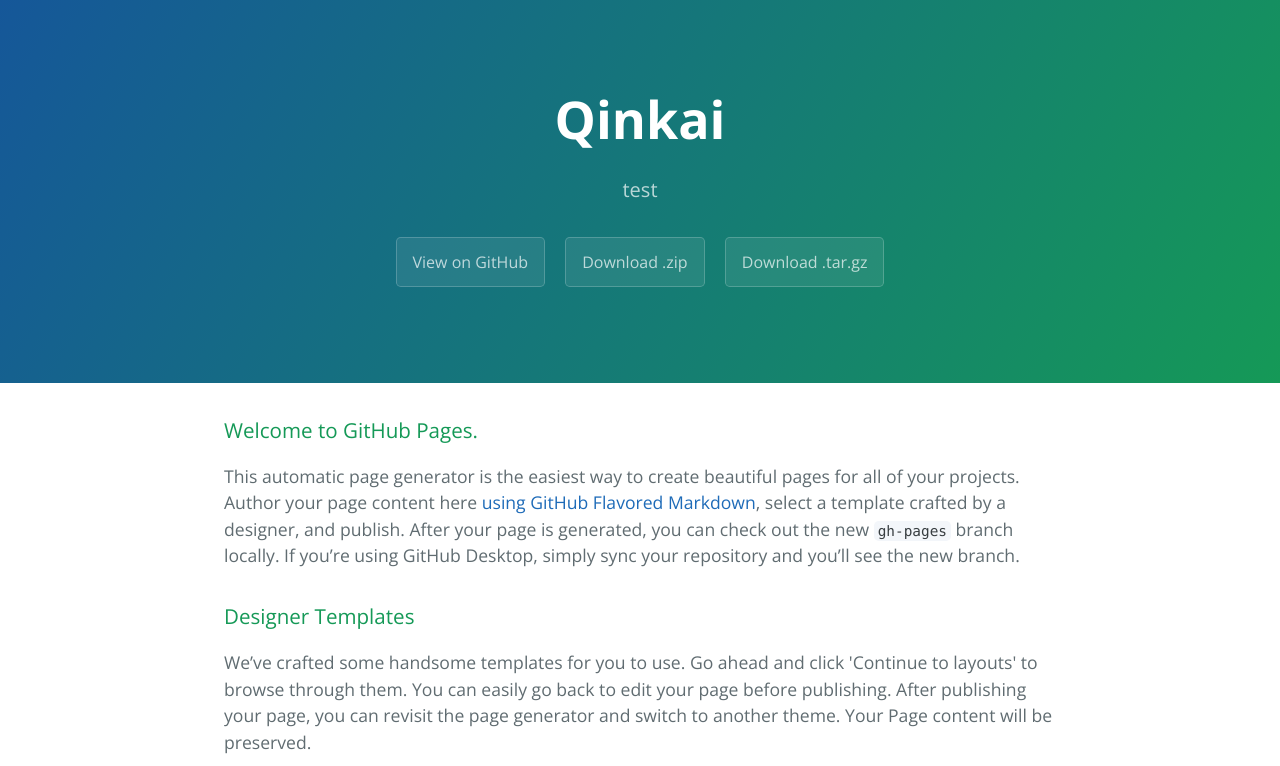
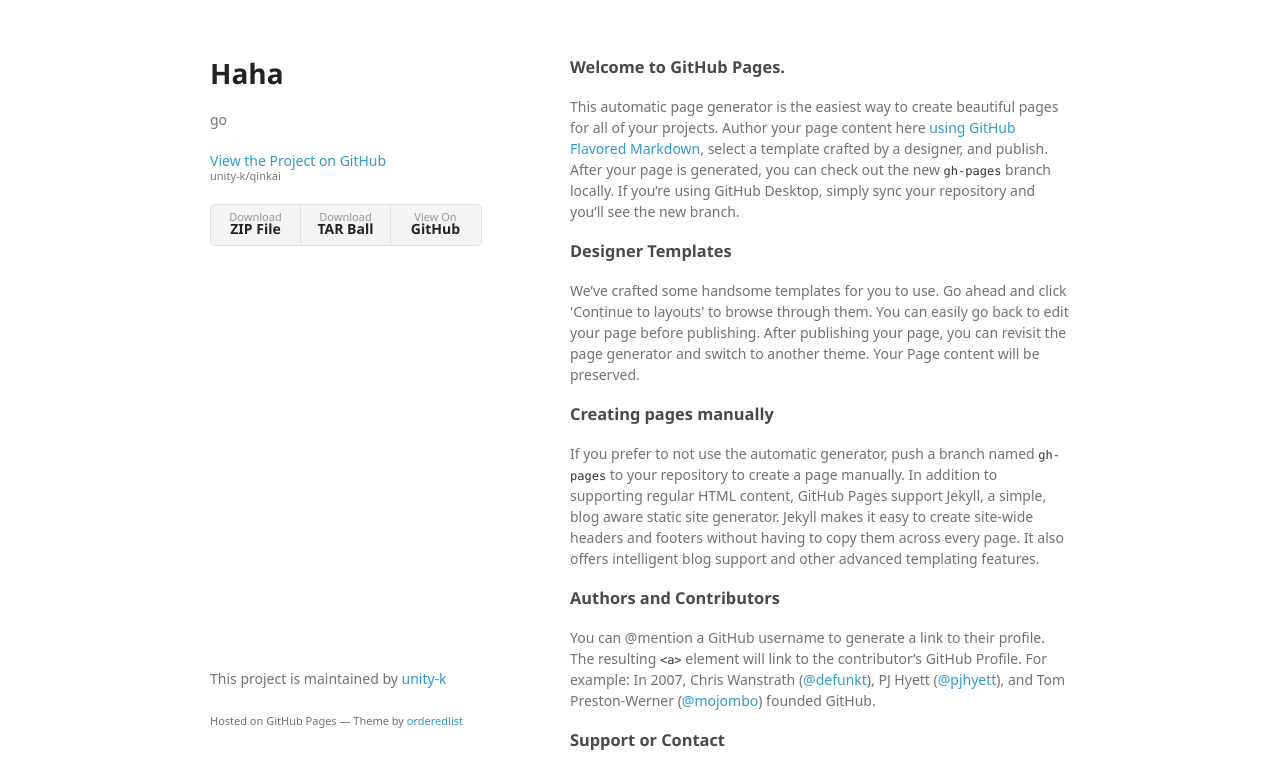
Before and after one commit to unity-k/qinkai, a plain HTML site: page index.html in a window 1280 px wide. Shown: the top 766 px of the page. Drawn offline with nearby package versions, Linux system fonts and the light colour scheme; a web font is replaced by a local one.

Commit message:
Create gh-pages branch via GitHub

```diff
--- a/index.html
+++ b/index.html
@@ -1,25 +1,34 @@
-<!DOCTYPE html>
-<html lang="en-us">
+<!doctype html>
+<html>
   <head>
-    <meta charset="UTF-8">
-    <title>Qinkai by unity-k</title>
-    <meta name="viewport" content="width=device-width, initial-scale=1">
-    <link rel="stylesheet" type="text/css" href="stylesheets/normalize.css" media="screen">
-    <link href='https://fonts.googleapis.com/css?family=Open+Sans:400,700' rel='stylesheet' type='text/css'>
-    <link rel="stylesheet" type="text/css" href="stylesheets/stylesheet.css" media="screen">
-    <link rel="stylesheet" type="text/css" href="stylesheets/github-light.css" media="screen">
+    <meta charset="utf-8">
+    <meta http-equiv="X-UA-Compatible" content="chrome=1">
+    <title>Haha by unity-k</title>
+
+    <link rel="stylesheet" href="stylesheets/styles.css">
+    <link rel="stylesheet" href="stylesheets/github-light.css">
+    <meta name="viewport" content="width=device-width">
+    <!--[if lt IE 9]>
+    <script src="//html5shiv.googlecode.com/svn/trunk/html5.js"></script>
+    <![endif]-->
   </head>
   <body>
-    <section class="page-header">
-      <h1 class="project-name">Qinkai</h1>
-      <h2 class="project-tagline">test</h2>
-      <a href="https://github.com/unity-k/qinkai" class="btn">View on GitHub</a>
-      <a href="https://github.com/unity-k/qinkai/zipball/master" class="btn">Download .zip</a>
-      <a href="https://github.com/unity-k/qinkai/tarball/master" class="btn">Download .tar.gz</a>
-    </section>
+    <div class="wrapper">
+      <header>
+        <h1>Haha</h1>
+        <p>go</p>
 
-    <section class="main-content">
-      <h3>
+        <p class="view"><a href="https://github.com/unity-k/qinkai">View the Project on GitHub <small>unity-k/qinkai</small></a></p>
+
+
+        <ul>
+          <li><a href="https://github.com/unity-k/qinkai/zipball/master">Download <strong>ZIP File</strong></a></li>
+          <li><a href="https://github.com/unity-k/qinkai/tarball/master">Download <strong>TAR Ball</strong></a></li>
+          <li><a href="https://github.com/unity-k/qinkai">View On <strong>GitHub</strong></a></li>
+        </ul>
+      </header>
+      <section>
+        <h3>
 <a id="welcome-to-github-pages" class="anchor" href="#welcome-to-github-pages" aria-hidden="true"><span aria-hidden="true" class="octicon octicon-link"></span></a>Welcome to GitHub Pages.</h3>
 
 <p>This automatic page generator is the easiest way to create beautiful pages for all of your projects. Author your page content here <a href="https://guides.github.com/features/mastering-markdown/">using GitHub Flavored Markdown</a>, select a template crafted by a designer, and publish. After your page is generated, you can check out the new <code>gh-pages</code> branch locally. If you’re using GitHub Desktop, simply sync your repository and you’ll see the new branch.</p>
@@ -43,15 +52,13 @@
 <a id="support-or-contact" class="anchor" href="#support-or-contact" aria-hidden="true"><span aria-hidden="true" class="octicon octicon-link"></span></a>Support or Contact</h3>
 
 <p>Having trouble with Pages? Check out our <a href="https://help.github.com/pages">documentation</a> or <a href="https://github.com/contact">contact support</a> and we’ll help you sort it out.</p>
-
-      <footer class="site-footer">
-        <span class="site-footer-owner"><a href="https://github.com/unity-k/qinkai">Qinkai</a> is maintained by <a href="https://github.com/unity-k">unity-k</a>.</span>
-
-        <span class="site-footer-credits">This page was generated by <a href="https://pages.github.com">GitHub Pages</a> using the <a href="https://github.com/jasonlong/cayman-theme">Cayman theme</a> by <a href="https://twitter.com/jasonlong">Jason Long</a>.</span>
+      </section>
+      <footer>
+        <p>This project is maintained by <a href="https://github.com/unity-k">unity-k</a></p>
+        <p><small>Hosted on GitHub Pages &mdash; Theme by <a href="https://github.com/orderedlist">orderedlist</a></small></p>
       </footer>
-
-    </section>
-
+    </div>
+    <script src="javascripts/scale.fix.js"></script>
 
   </body>
 </html>
--- /dev/null
+++ b/javascripts/scale.fix.js
@@ -0,0 +1,17 @@
+var metas = document.getElementsByTagName('meta');
+var i;
+if (navigator.userAgent.match(/iPhone/i)) {
+  for (i=0; i<metas.length; i++) {
+    if (metas[i].name == "viewport") {
+      metas[i].content = "width=device-width, minimum-scale=1.0, maximum-scale=1.0";
+    }
+  }
+  document.addEventListener("gesturestart", gestureStart, false);
+}
+function gestureStart() {
+  for (i=0; i<metas.length; i++) {
+    if (metas[i].name == "viewport") {
+      metas[i].content = "width=device-width, minimum-scale=0.25, maximum-scale=1.6";
+    }
+  }
+}
--- /dev/null
+++ b/stylesheets/styles.css
@@ -0,0 +1,324 @@
+@font-face {
+  font-family: 'Noto Sans';
+  font-weight: 400;
+  font-style: normal;
+  src: url('../fonts/Noto-Sans-regular/Noto-Sans-regular.eot');
+  src: url('../fonts/Noto-Sans-regular/Noto-Sans-regular.eot?#iefix') format('embedded-opentype'),
+       local('Noto Sans'),
+       local('Noto-Sans-regular'),
+       url('../fonts/Noto-Sans-regular/Noto-Sans-regular.woff2') format('woff2'),
+       url('../fonts/Noto-Sans-regular/Noto-Sans-regular.woff') format('woff'),
+       url('../fonts/Noto-Sans-regular/Noto-Sans-regular.ttf') format('truetype'),
+       url('../fonts/Noto-Sans-regular/Noto-Sans-regular.svg#NotoSans') format('svg');
+}
+
+@font-face {
+  font-family: 'Noto Sans';
+  font-weight: 700;
+  font-style: normal;
+  src: url('../fonts/Noto-Sans-700/Noto-Sans-700.eot');
+  src: url('../fonts/Noto-Sans-700/Noto-Sans-700.eot?#iefix') format('embedded-opentype'),
+       local('Noto Sans Bold'),
+       local('Noto-Sans-700'),
+       url('../fonts/Noto-Sans-700/Noto-Sans-700.woff2') format('woff2'),
+       url('../fonts/Noto-Sans-700/Noto-Sans-700.woff') format('woff'),
+       url('../fonts/Noto-Sans-700/Noto-Sans-700.ttf') format('truetype'),
+       url('../fonts/Noto-Sans-700/Noto-Sans-700.svg#NotoSans') format('svg');
+}
+
+@font-face {
+  font-family: 'Noto Sans';
+  font-weight: 400;
+  font-style: italic;
+  src: url('../fonts/Noto-Sans-italic/Noto-Sans-italic.eot');
+  src: url('../fonts/Noto-Sans-italic/Noto-Sans-italic.eot?#iefix') format('embedded-opentype'),
+       local('Noto Sans Italic'),
+       local('Noto-Sans-italic'),
+       url('../fonts/Noto-Sans-italic/Noto-Sans-italic.woff2') format('woff2'),
+       url('../fonts/Noto-Sans-italic/Noto-Sans-italic.woff') format('woff'),
+       url('../fonts/Noto-Sans-italic/Noto-Sans-italic.ttf') format('truetype'),
+       url('../fonts/Noto-Sans-italic/Noto-Sans-italic.svg#NotoSans') format('svg');
+}
+
+@font-face {
+  font-family: 'Noto Sans';
+  font-weight: 700;
+  font-style: italic;
+  src: url('../fonts/Noto-Sans-700italic/Noto-Sans-700italic.eot');
+  src: url('../fonts/Noto-Sans-700italic/Noto-Sans-700italic.eot?#iefix') format('embedded-opentype'),
+       local('Noto Sans Bold Italic'),
+       local('Noto-Sans-700italic'),
+       url('../fonts/Noto-Sans-700italic/Noto-Sans-700italic.woff2') format('woff2'),
+       url('../fonts/Noto-Sans-700italic/Noto-Sans-700italic.woff') format('woff'),
+       url('../fonts/Noto-Sans-700italic/Noto-Sans-700italic.ttf') format('truetype'),
+       url('../fonts/Noto-Sans-700italic/Noto-Sans-700italic.svg#NotoSans') format('svg');
+}
+
+body {
+  background-color: #fff;
+  padding:50px;
+  font: 14px/1.5 "Noto Sans", "Helvetica Neue", Helvetica, Arial, sans-serif;
+  color:#727272;
+  font-weight:400;
+}
+
+h1, h2, h3, h4, h5, h6 {
+  color:#222;
+  margin:0 0 20px;
+}
+
+p, ul, ol, table, pre, dl {
+  margin:0 0 20px;
+}
+
+h1, h2, h3 {
+  line-height:1.1;
+}
+
+h1 {
+  font-size:28px;
+}
+
+h2 {
+  color:#393939;
+}
+
+h3, h4, h5, h6 {
+  color:#494949;
+}
+
+a {
+  color:#39c;
+  text-decoration:none;
+}
+
+a:hover {
+  color:#069;
+}
+
+a small {
+  font-size:11px;
+  color:#777;
+  margin-top:-0.3em;
+  display:block;
+}
+
+a:hover small {
+  color:#777;
+}
+
+.wrapper {
+  width:860px;
+  margin:0 auto;
+}
+
+blockquote {
+  border-left:1px solid #e5e5e5;
+  margin:0;
+  padding:0 0 0 20px;
+  font-style:italic;
+}
+
+code, pre {
+  font-family:Monaco, Bitstream Vera Sans Mono, Lucida Console, Terminal, Consolas, Liberation Mono, DejaVu Sans Mono, Courier New, monospace;
+  color:#333;
+  font-size:12px;
+}
+
+pre {
+  padding:8px 15px;
+  background: #f8f8f8;
+  border-radius:5px;
+  border:1px solid #e5e5e5;
+  overflow-x: auto;
+}
+
+table {
+  width:100%;
+  border-collapse:collapse;
+}
+
+th, td {
+  text-align:left;
+  padding:5px 10px;
+  border-bottom:1px solid #e5e5e5;
+}
+
+dt {
+  color:#444;
+  font-weight:700;
+}
+
+th {
+  color:#444;
+}
+
+img {
+  max-width:100%;
+}
+
+header {
+  width:270px;
+  float:left;
+  position:fixed;
+  -webkit-font-smoothing:subpixel-antialiased;
+}
+
+header ul {
+  list-style:none;
+  height:40px;
+  padding:0;
+  background: #f4f4f4;
+  border-radius:5px;
+  border:1px solid #e0e0e0;
+  width:270px;
+}
+
+header li {
+  width:89px;
+  float:left;
+  border-right:1px solid #e0e0e0;
+  height:40px;
+}
+
+header li:first-child a {
+  border-radius:5px 0 0 5px;
+}
+
+header li:last-child a {
+  border-radius:0 5px 5px 0;
+}
+
+header ul a {
+  line-height:1;
+  font-size:11px;
+  color:#999;
+  display:block;
+  text-align:center;
+  padding-top:6px;
+  height:34px;
+}
+
+header ul a:hover {
+  color:#999;
+}
+
+header ul a:active {
+  background-color:#f0f0f0;
+}
+
+strong {
+  color:#222;
+  font-weight:700;
+}
+
+header ul li + li + li {
+  border-right:none;
+  width:89px;
+}
+
+header ul a strong {
+  font-size:14px;
+  display:block;
+  color:#222;
+}
+
+section {
+  width:500px;
+  float:right;
+  padding-bottom:50px;
+}
+
+small {
+  font-size:11px;
+}
+
+hr {
+  border:0;
+  background:#e5e5e5;
+  height:1px;
+  margin:0 0 20px;
+}
+
+footer {
+  width:270px;
+  float:left;
+  position:fixed;
+  bottom:50px;
+  -webkit-font-smoothing:subpixel-antialiased;
+}
+
+@media print, screen and (max-width: 960px) {
+
+  div.wrapper {
+    width:auto;
+    margin:0;
+  }
+
+  header, section, footer {
+    float:none;
+    position:static;
+    width:auto;
+  }
+
+  header {
+    padding-right:320px;
+  }
+
+  section {
+    border:1px solid #e5e5e5;
+    border-width:1px 0;
+    padding:20px 0;
+    margin:0 0 20px;
+  }
+
+  header a small {
+    display:inline;
+  }
+
+  header ul {
+    position:absolute;
+    right:50px;
+    top:52px;
+  }
+}
+
+@media print, screen and (max-width: 720px) {
+  body {
+    word-wrap:break-word;
+  }
+
+  header {
+    padding:0;
+  }
+
+  header ul, header p.view {
+    position:static;
+  }
+
+  pre, code {
+    word-wrap:normal;
+  }
+}
+
+@media print, screen and (max-width: 480px) {
+  body {
+    padding:15px;
+  }
+
+  header ul {
+    width:99%;
+  }
+
+  header li, header ul li + li + li {
+    width:33%;
+  }
+}
+
+@media print {
+  body {
+    padding:0.4in;
+    font-size:12pt;
+    color:#444;
+  }
+}
```
Also changed, not shown: params.json (+2 -2 lines).
